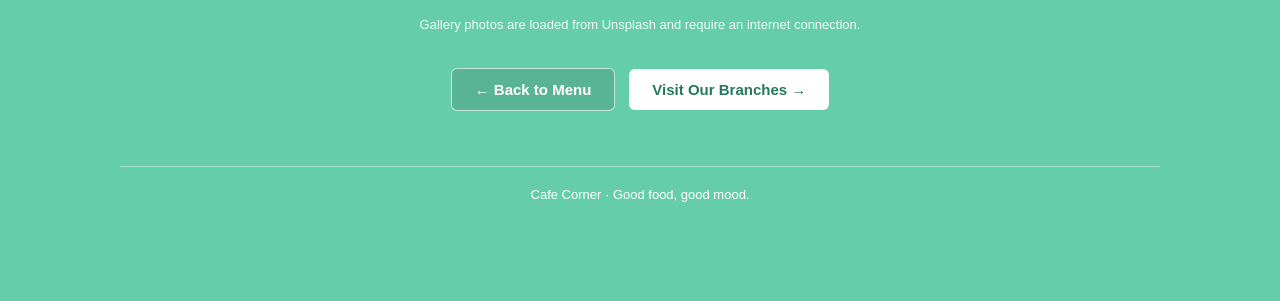
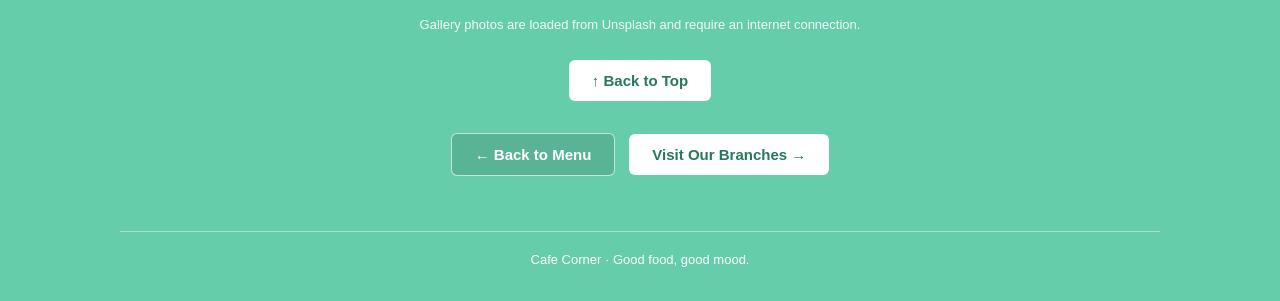
Before and after one commit to abubakar-i263253/cafe-menu, a plain HTML site: page gallery.html in a window 1280 px wide. Shown: the part 1305-1606 px from the top of the page. Before the commit the page ends 1541 px from the top, so only its background shows below. Drawn offline with Linux system fonts and the light colour scheme.

Commit message:
Add back-to-top button to gallery

```diff
--- a/gallery.html
+++ b/gallery.html
@@ -7,7 +7,7 @@
   <link rel="stylesheet" href="styles.css">
   <script src="script.js" defer></script>
 </head>
-<body>
+<body id="top">
   <nav class="navbar" aria-label="Main navigation">
     <a href="index.html">Home</a>
     <a href="menu.html">Menu</a>
@@ -49,6 +49,9 @@
       </figure>
     </section>
     <p class="small-note gallery-note">Gallery photos are loaded from Unsplash and require an internet connection.</p>
+    <div class="back-to-top-wrap">
+      <a class="button-link back-to-top" href="#top" data-scroll-top>↑ Back to Top</a>
+    </div>
   </main>
     <nav class="page-navigation" aria-label="Page navigation">
       <a class="button-link button-secondary" href="menu.html">← Back to Menu</a>
--- a/script.js
+++ b/script.js
@@ -16,4 +16,14 @@ document.addEventListener("DOMContentLoaded", function () {
       message.textContent = "Thanks for your interest! Please visit one of our branches or contact us for ordering details.";
     });
   }
+
+
+  // Smoothly return to the top when the Gallery page's Back to Top link is clicked.
+  var backToTopLink = document.querySelector("[data-scroll-top]");
+  if (backToTopLink) {
+    backToTopLink.addEventListener("click", function (event) {
+      event.preventDefault();
+      window.scrollTo({ top: 0, behavior: "smooth" });
+    });
+  }
 });
--- a/styles.css
+++ b/styles.css
@@ -185,3 +185,14 @@ h3 { font-size: 18px; margin-bottom: 4px; }
   .page-navigation { flex-direction: column; }
   .page-navigation .button-link { width: 100%; max-width: 280px; }
 }
+
+
+/* Gallery page: Back to Top link */
+.back-to-top-wrap {
+  display: flex;
+  justify-content: center;
+  margin: 24px auto 0;
+}
+.back-to-top {
+  text-align: center;
+}
```
